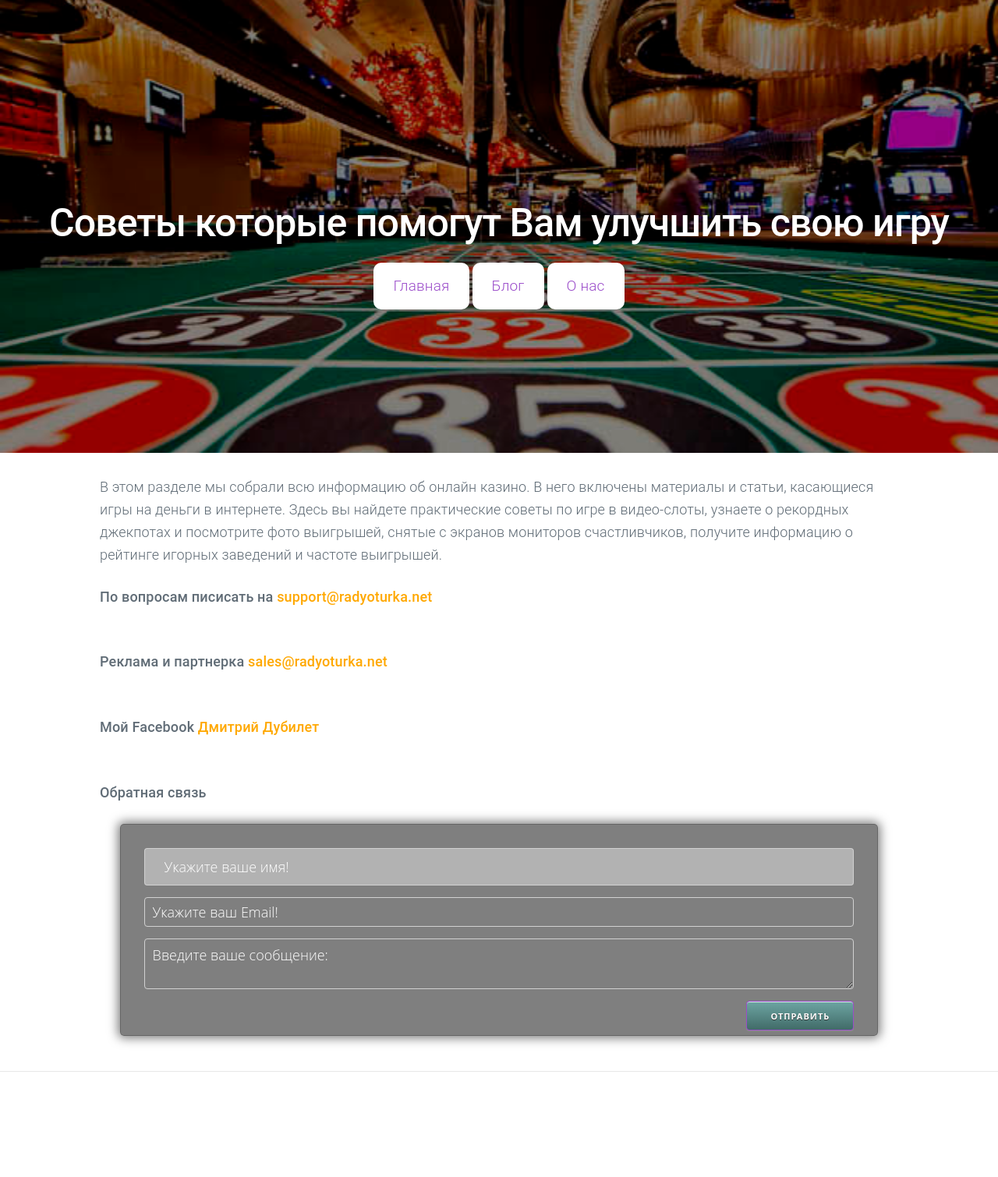
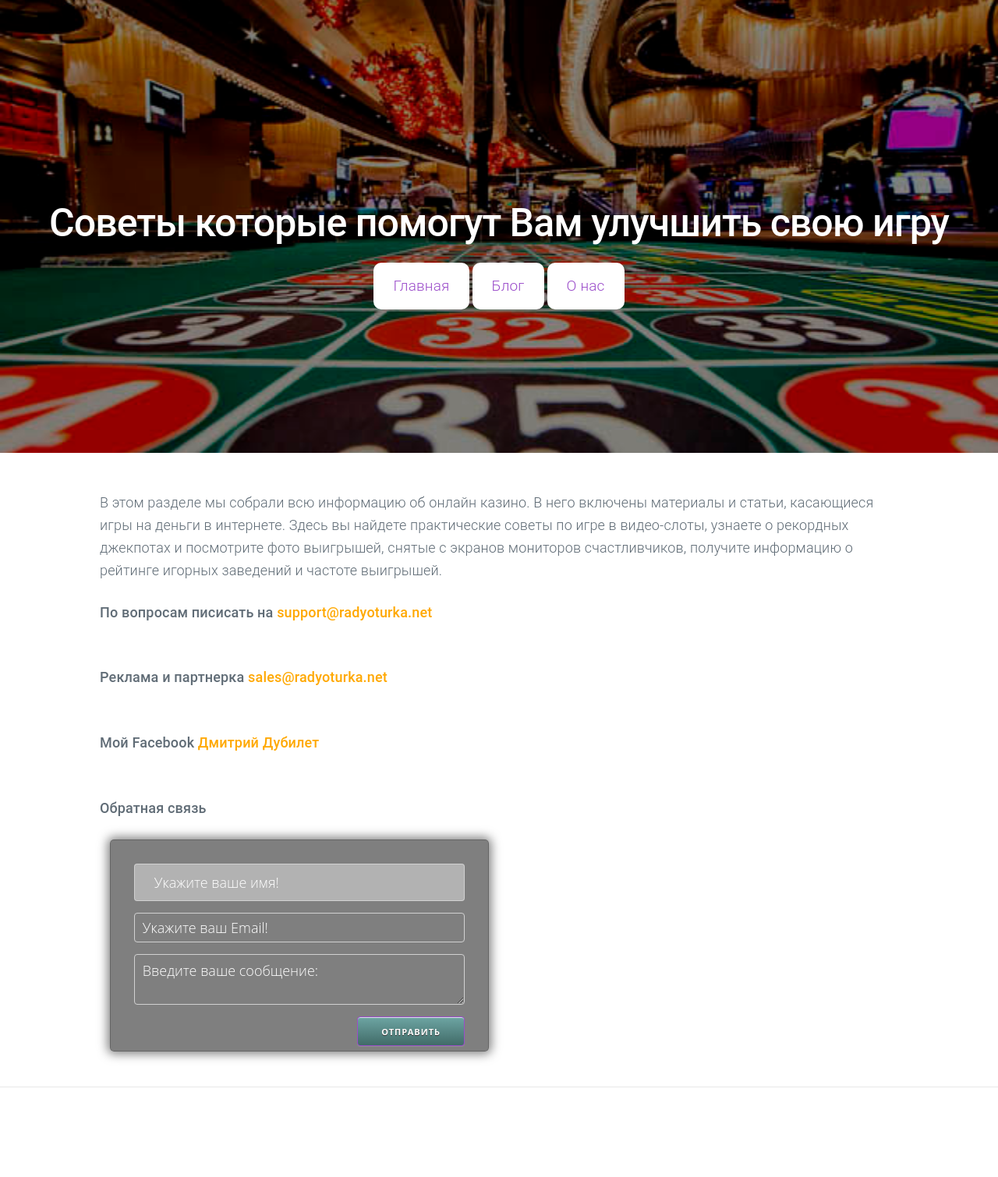
Before and after one commit to alisaklumakova/alisaklumakova.github.io, a Jekyll site: the page built from about.md, in a window 1280 px wide. Shown: the whole page at 78% size. Built offline with Jekyll 4.4.1, drawn with Linux system fonts in a browser that asks for light colours; nearby versions of some CDN libraries.

Commit message:
Update about.html

```diff
--- a/_layouts/about.html
+++ b/_layouts/about.html
@@ -13,7 +13,7 @@
   text-align:
 }
 .callback {
-  width: 100%;
+  width: 50%;
   vertical-align: middle;
   display: inline-block;
 }
@@ -23,7 +23,7 @@
 }
 </style>
 <div class="c1">
-	<p style="padding-top: 30px; font-size: 18px;">В этом разделе мы собрали всю информацию об онлайн казино. В него включены материалы и статьи, касающиеся игры на деньги в интернете. Здесь вы найдете практические советы по игре в видео-слоты, узнаете о рекордных джекпотах и посмотрите фото выигрышей, снятые с экранов мониторов счастливчиков, получите информацию о рейтинге игорных заведений и частоте выигрышей.</p>
+	<p style="padding-top: 50px; font-size: 18px;">В этом разделе мы собрали всю информацию об онлайн казино. В него включены материалы и статьи, касающиеся игры на деньги в интернете. Здесь вы найдете практические советы по игре в видео-слоты, узнаете о рекордных джекпотах и посмотрите фото выигрышей, снятые с экранов мониторов счастливчиков, получите информацию о рейтинге игорных заведений и частоте выигрышей.</p>
   <p style=" font-size: 18px; font-weight: 500;">По вопросам писисать на <span style="color:#ffa800; font-size: 18px; font-weight: 500;">support@radyoturka.net</span></p>
   <p style="padding-top: 30px; font-size: 18px; font-weight: 500;">Реклама и партнерка <span style="color:#ffa800; font-size: 18px; font-weight: 500;">sales@radyoturka.net</span></p>
   <p style="padding-top: 30px; font-size: 18px; font-weight: 500;">Мой Facebook <a style="color:#ffa800; font-size: 18px; font-weight: 500; text-decoration: none;" href="https://www.facebook.com/dubilet?fref=search&__tn__=%2Cd%2CP-R&eid=ARBP5rcvyiK3bnNoy_RTsVUtibirhv5_fW2dI5f1DJ4L1-3eiBCsnpZvoxD1HTUSo98BBhTIFNzvT95b">Дмитрий Дубилет</a></p>
```
